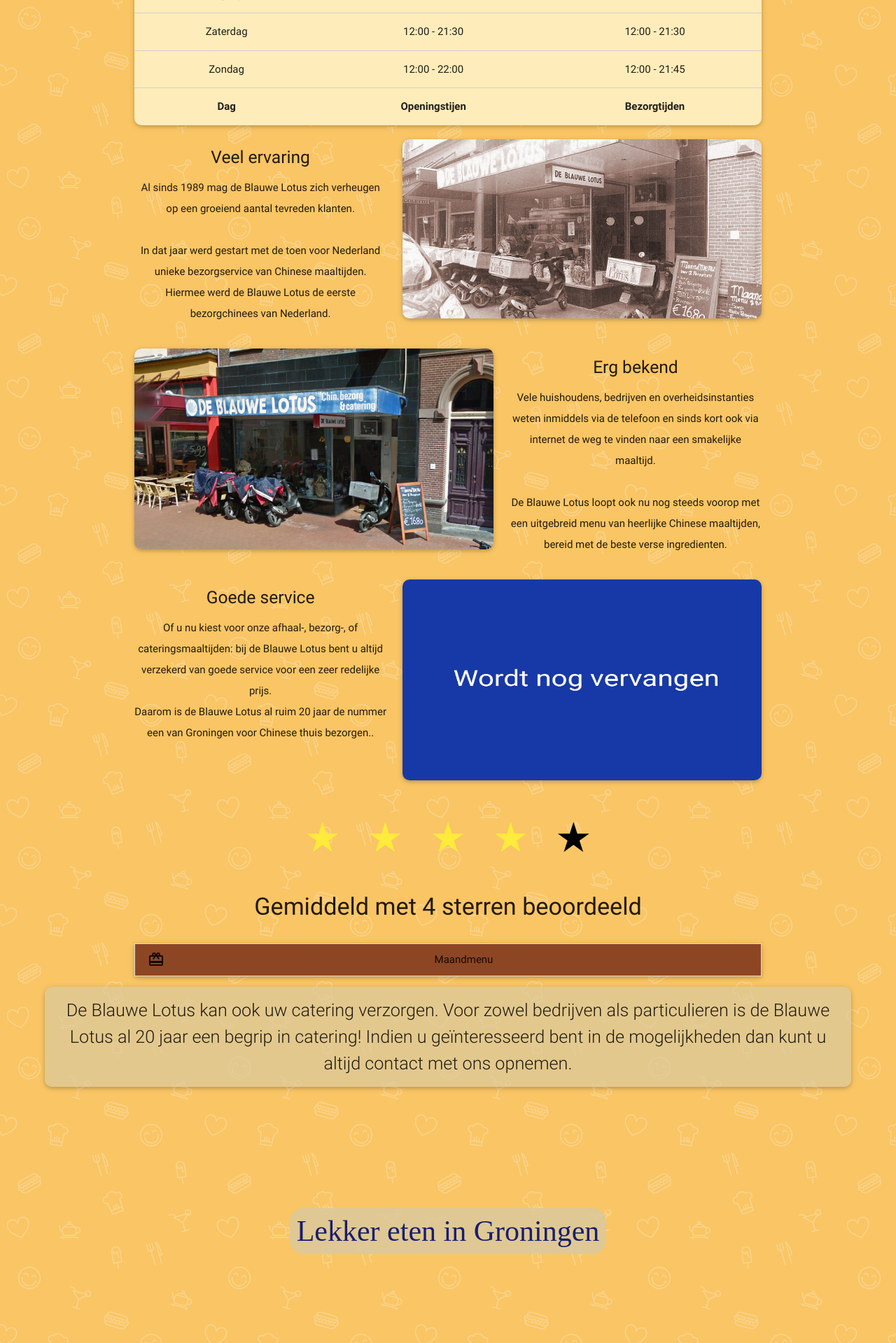
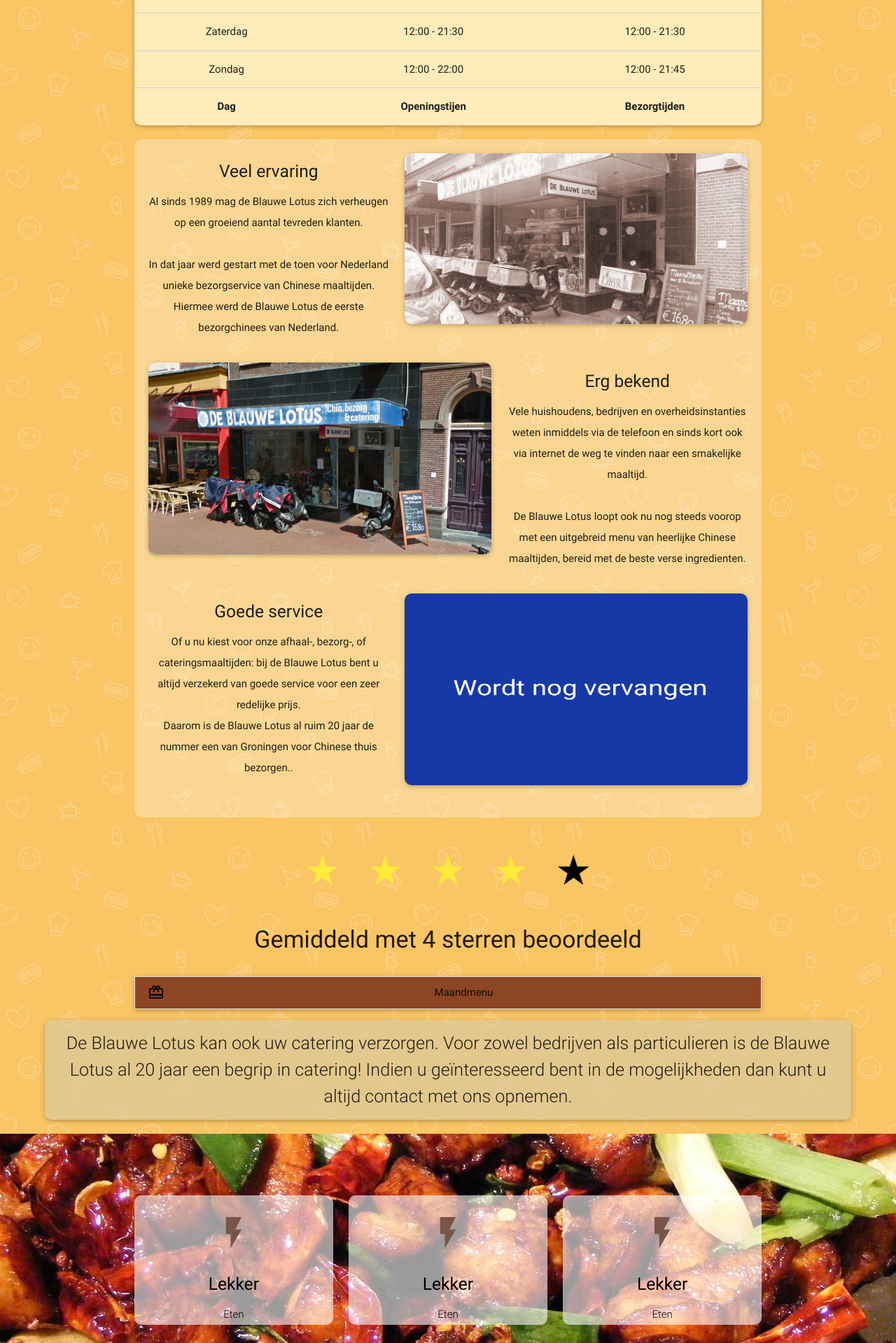
Before and after one commit to Netherland/Netherland.github.io, a PHP site: page / in a window 1280 px wide. Shown: the part 1281-3200 px from the top of the page at 70% size. Run offline with PHP 8.4, Linux system fonts and the light colour scheme; some libraries are stand-ins or nearby versions; some web fonts are replaced.

Commit message:
Kleine update

```diff
--- a/css/style.css
+++ b/css/style.css
@@ -41,11 +41,11 @@ p {
   width: 100%;
 }
 
-@media only screen and (max-width: 992px) {
-  .parallax-container .section {
+ @media only screen and (max-width: 992px) {
+ /* .parallax-container .section {
     position: absolute;
     top: 40%;
-  }
+  } */
   #index-banner .section {
     top: 10%;
   }
@@ -192,11 +192,8 @@ html {
   position: relative;
   width: 100%;
   height: 400px;
-  /* your iframe height */
   top: 400px;
-  /* your iframe height */
   margin-top: -400px;
-  /* your iframe height */
 }
 
 .boxxy {
@@ -239,6 +236,18 @@ nav ul a:hover {
 
 .margintop {
 margin-top: 18vh;
+}
+
+.transbg {
+    background-color: rgba(255,255,255,0.6);
+    border-radius:10px;
+    padding-top:1px;
+}
+
+.pictextcontainer {
+   background-color: rgba(255,255,255,0.3);
+   padding:20px;
+   border-radius:10px;
 }
 
 .inside-logo {
--- a/index.html
+++ b/index.html
@@ -170,7 +170,7 @@
           </tfoot>
         </table>
       </div>
-      <div class="container">
+      <div class="container pictextcontainer">
         <div class="row">
           <div class="col m5 s12 center">
             <h5>Veel ervaring</h5>
@@ -254,17 +254,43 @@
         </div>
 
       </div>
-      <div class="parallax-container valign-wrapper">
-        <div class="section no-pad-bot">
-          <div class="container">
-            <div class="row center ">
-              <h5 class="header col s12 light black-text hide-on-med-and-up"><div class="boxxy2 lotuslogo-text">Lekker eten in Groningen</div></h5>
-              <h5 class="header col s12 light black-text hide-on-small-only"><span class="boxxy lotuslogo-text paratext">Lekker eten in Groningen</span></h5>
-            </div>
+       <div class="parallax-container valign-wrapper">
+    <div class="section no-pad-bot valign">
+      <div class="container">
+        <div class="row center black-text">
+
+        <div class="col s4">
+          <div class="icon-block transbg">
+            <h2 class="center brown-text"><i class="material-icons">flash_on</i></h2>
+            <h5 class="center">Lekker</h5>
+
+            <p class="light">Eten</p>
           </div>
         </div>
-        <div class="parallax"><img src="img/background2.jpg" alt="Blauwe Lotus"></div>
+
+        <div class="col s4">
+          <div class="icon-block transbg">
+            <h2 class="center brown-text"><i class="material-icons">flash_on</i></h2>
+            <h5 class="center">Lekker</h5>
+
+            <p class="light">Eten</p>
+          </div>
+        </div>
+
+        <div class="col s4">
+          <div class="icon-block transbg">
+            <h2 class="center brown-text"><i class="material-icons">flash_on</i></h2>
+            <h5 class="center">Lekker</h5>
+
+            <p class="light">Eten</p>
+          </div>
+        </div>
+
+        </div>
       </div>
+    </div>
+    <div class="parallax"><img src="img/background2.jpg" alt="De Blauwe Lotus"></div>
+  </div>
 
       <div class="container">
         <div class="section">
```
